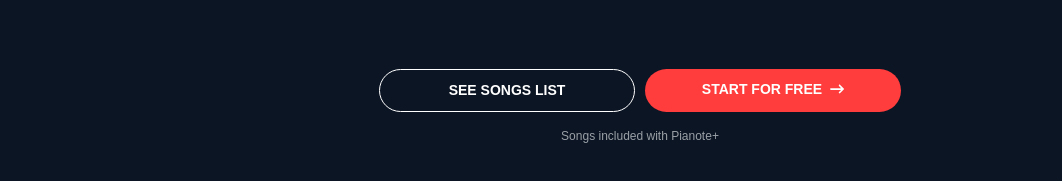
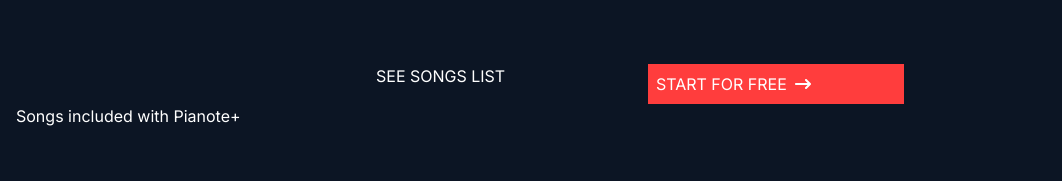
Before and after one commit to nugiwara12/favorite-song, a Next.js app: page / in a window 1280 px wide. Shown: the part 513-694 px from the top of the page, without its empty margins (0-1062 px from the left). Built offline with nearby package versions, Linux system fonts and the light colour scheme.

Commit message:
delete the CSS code and replace into tailwind

```diff
--- a/src/app/globals.css
+++ b/src/app/globals.css
@@ -109,29 +109,6 @@ body {
 }
 
 /* Custom classes for the buttons */
-.button {
-  display: inline-block;
-  margin: 5px;
-  padding: 10px 20px;
-  border-radius: 25px;
-  text-align: center;
-  text-decoration: none;
-  font-family: Arial, sans-serif;
-  font-size: 14px;
-  font-weight: bold;
-}
-
-.button-outline {
-  color: white;
-  border: 1px solid white;
-  background: transparent;
-  transition: background-color 0.3s ease, color 0.3s ease;
-}
-
-.button-outline:hover {
-  background-color: white;
-  color: black;
-}
 
 .button-solid {
   color: white;
@@ -146,11 +123,3 @@ body {
   outline: none;
   box-shadow: 0 0 5px #ff3d3d;
 }
-
-.note {
-  text-align: center;
-  font-family: Arial, sans-serif;
-  font-size: 12px;
-  color: #9aa0a6;
-  margin-top: 10px;
-}
```
